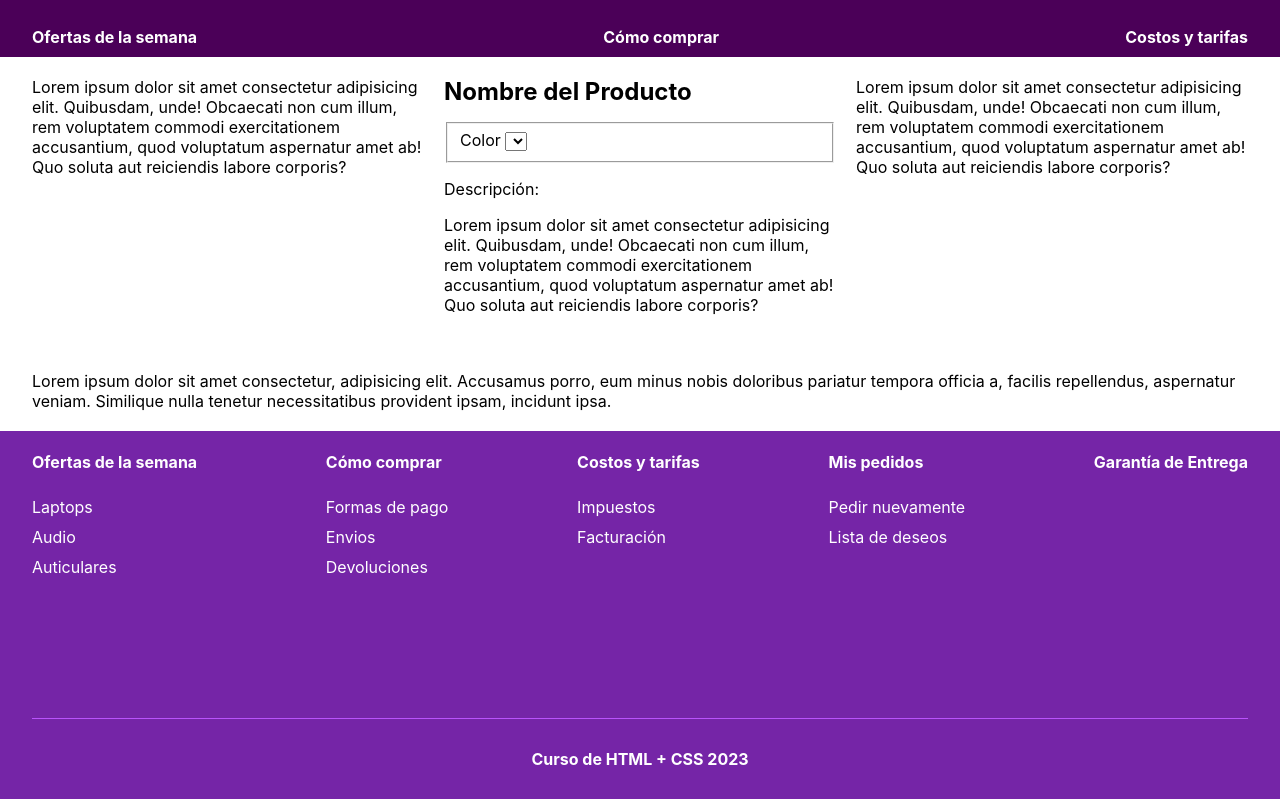
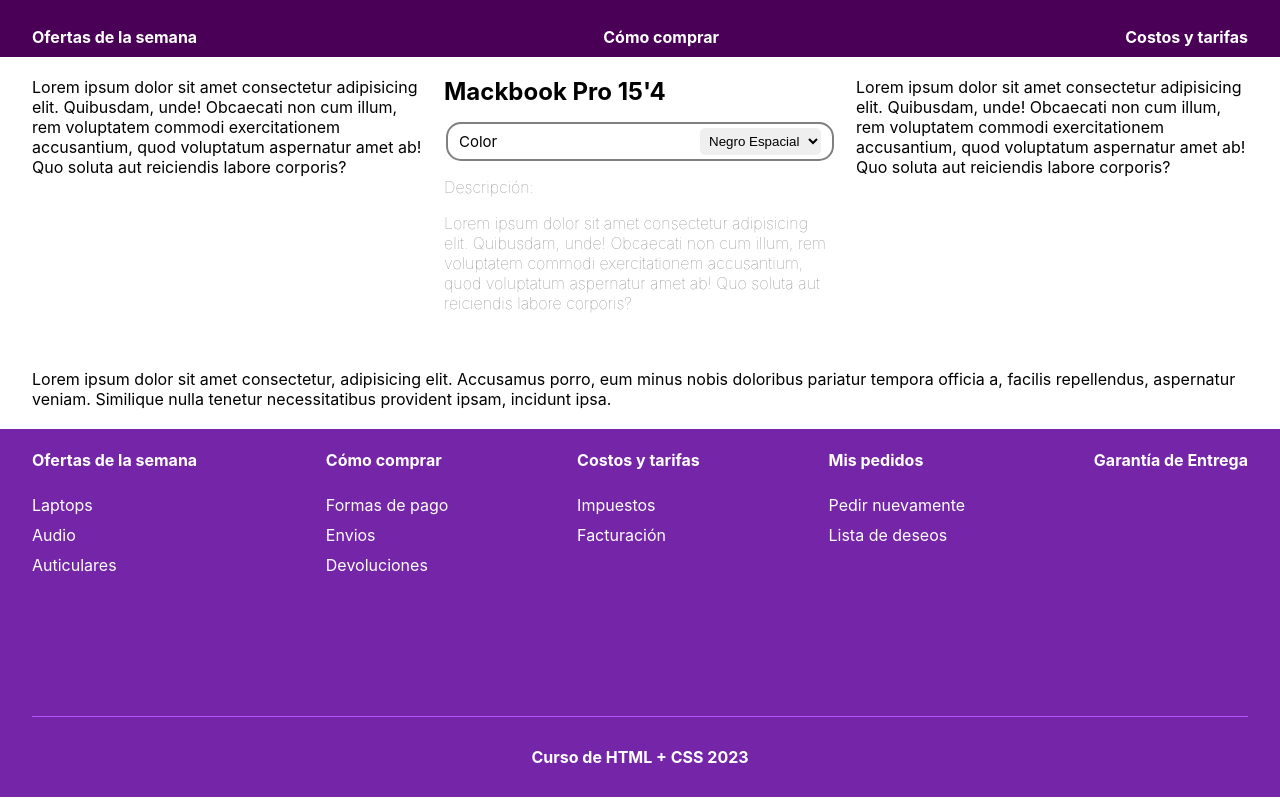
Before and after one commit to Khrisefzm/tienda-mia, a plain HTML site: page details.html in a window 1280 px wide. Shown: the part 82-881 px from the top of the page. Drawn offline with Linux system fonts and the light colour scheme.

Commit message:
architecture of datails page

```diff
--- a/details.html
+++ b/details.html
@@ -63,12 +63,13 @@
             reiciendis labore corporis?
           </div>
           <div class="product-description-block">
-            <h1 class="title">Nombre del Producto</h1>
+            <h1 class="title">Mackbook Pro 15'4</h1>
             <form class="selector">
               <fieldset>
                 <label class="label" for="color">Color</label>
                 <select type="text" placeholder="Selecciona un color">
-                  <!-- Opciones de color aquí -->
+                  <option value="negro espacial">Negro Espacial</option>
+                  <option value="gris espacial">Gris Espacial</option>
                 </select>
               </fieldset>
             </form>
--- a/styles/details.css
+++ b/styles/details.css
@@ -103,6 +103,28 @@
   margin-top: 0;
   word-wrap: break-word;
 }
+.product-description-block .selector fieldset {
+  border: 2px gray solid;
+  display: flex;
+  justify-content: space-between;
+  align-items: center;
+  height: 25px;
+  border-radius: 15px;
+  font-size: 15px;
+  padding: 5px 11px;
+}
+.product-description-block .selector fieldset select {
+  padding: 5px;
+  border-radius: 5px;
+  border: none;
+  outline: none;
+}
+.product-description-block .description p {
+  color: grey;
+  font-size: 16px;
+  font-weight: lighter;
+  word-wrap: break-word;
+}
 .sales-block {
   padding: 20px 0;
 }
```
